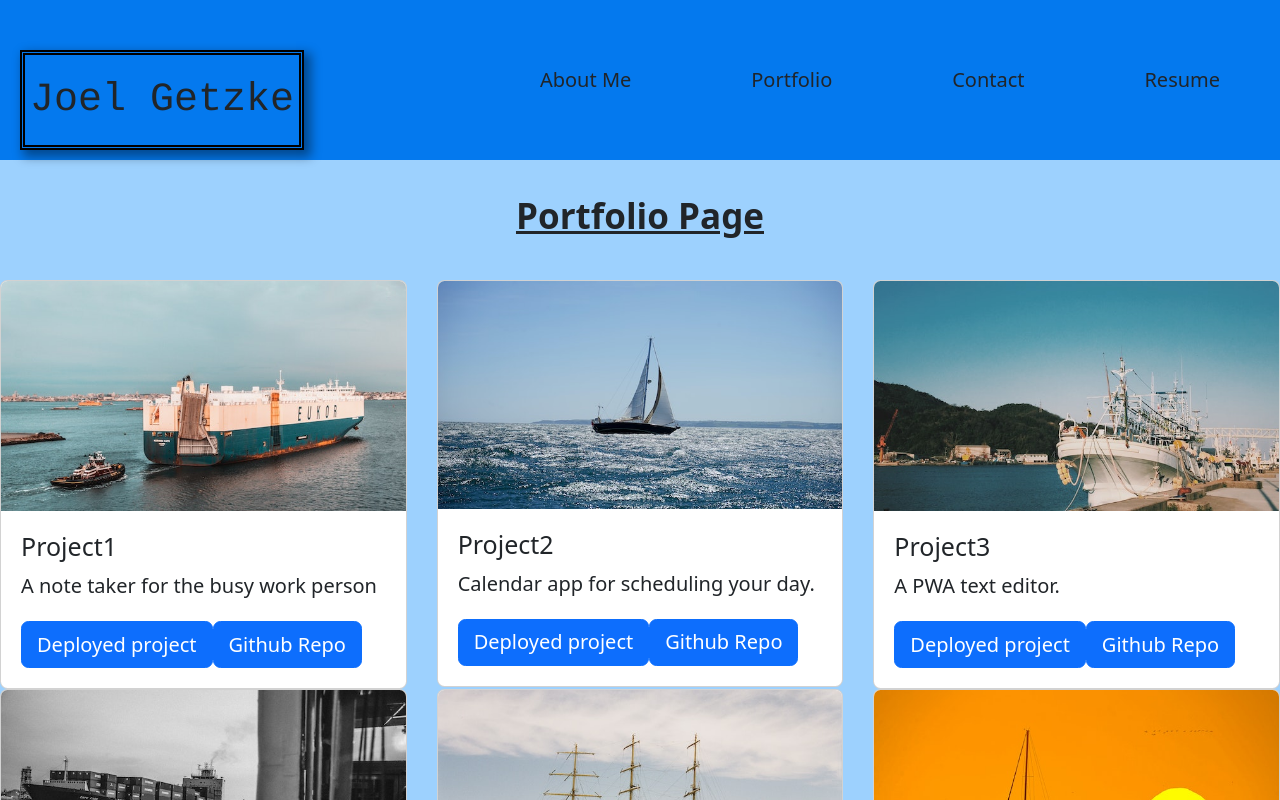
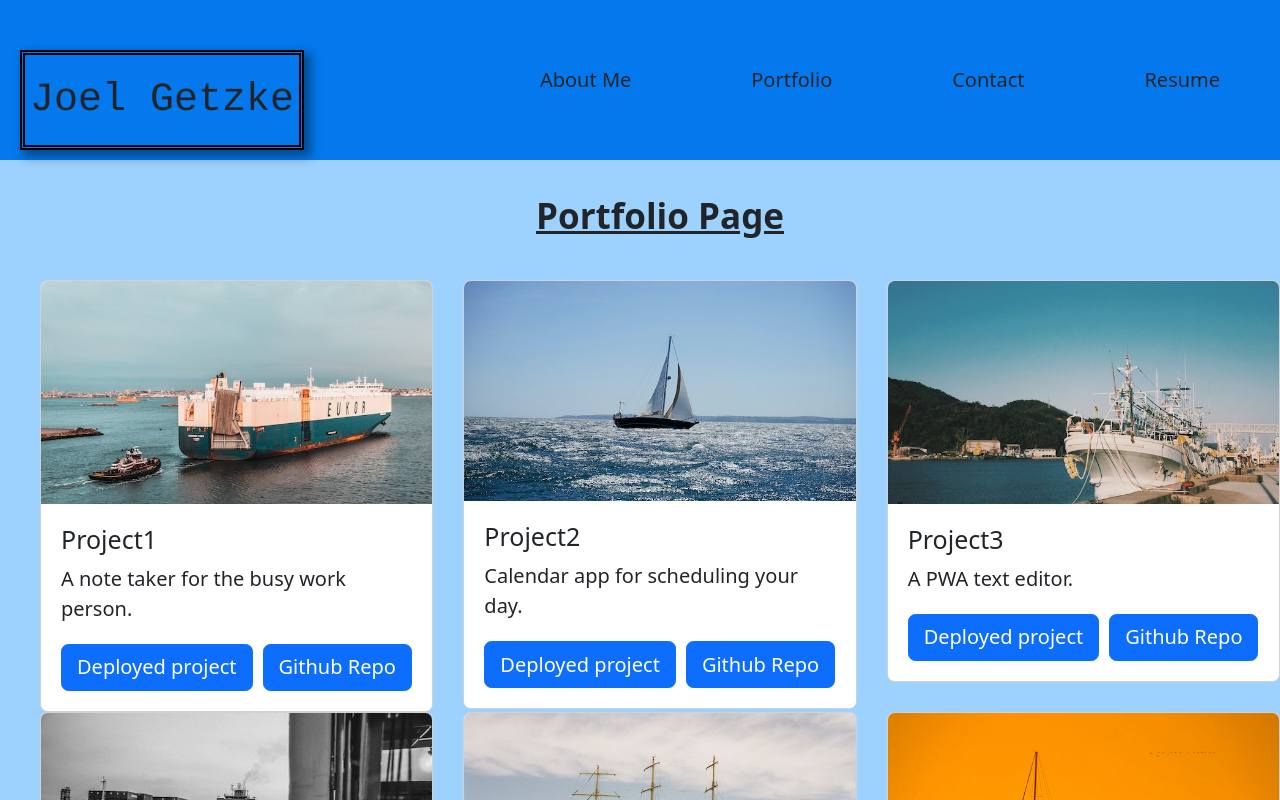
Before and after one commit to Glansburg/ReactPortfolio, a React (Vite) app: page / in a window 1280 px wide. Both pictures are taken after a click on the link "Portfolio". Shown: the top 800 px of the page. Built offline with nearby package versions, Linux system fonts and the light colour scheme.

Commit message:
styling on portfolio

```diff
--- a/src/App.css
+++ b/src/App.css
@@ -100,3 +100,21 @@ height: 80vh;
 .custom-border {
   box-shadow: 0 0 0 5px black, 0 0 0 10px rgb(4, 121, 238);
 }
+
+.custom-margin {
+  margin-right: 10px;;
+}
+
+.prevent-default {
+  list-style: none;
+
+}
+
+.hover-underline:hover {
+  text-decoration: underline !important;
+
+}
+
+ul a:hover {
+  text-decoration: underline;
+}
--- a/src/App.jsx
+++ b/src/App.jsx
@@ -20,17 +20,19 @@ const [page, setPage] = useState("About")
     <Nav setPage={setPage}>
     </Nav>
    </header>
-     <main>
-      {
-        page==="About"?<About></About>:""+
-        page==="Portfolio"?<Portfolio></Portfolio>:""+
-        page==="Contact"?<Contact></Contact>:""+
-        page==="Resume"?<Resume></Resume>:""
-      }
-     </main>
+   <main className="header-border">
+    <ul>
+        <li className="prevent-default hover-underline">{page === "About" ? <About></About> : null}</li>
+        <li className="prevent-default hover-underline">{page === "Portfolio" ? <Portfolio></Portfolio> : null}</li>
+        <li className="prevent-default hover-underline">{page === "Contact" ? <Contact></Contact> : null}</li>
+        <li className="prevent-default hover-underline">{page === "Resume" ? <Resume></Resume> : null}</li>
+    </ul>
+</main>
+
      <footer>{Footer}</footer>
 
     </>
+
   )
 }
 
--- a/src/components/Header.jsx
+++ b/src/components/Header.jsx
@@ -1 +1,2 @@
 import { useState } from 'react';
+import React from 'react';
--- a/src/components/Portfolio.jsx
+++ b/src/components/Portfolio.jsx
@@ -9,7 +9,7 @@ function Portfolio() {
     const projects = [
         {
             title:"Project1",
-            description:"A note taker for the busy work person",
+            description:"A note taker for the busy work person.",
             img: Ship1,
             deployedLink: "https://herokunotetaker2023-5b0d4d397a0a.herokuapp.com/notes",
             repoLink: "https://github.com/JoelGetzke/NoteTaker"
@@ -33,7 +33,7 @@ function Portfolio() {
         },
         {
             title:"Project4",
-            description:"Back-end development, business organizer",
+            description:"Back-end development, business organizer.",
             img: Ship4,
             deployedLink: "https://www.youtube.com/watch?v=9MCIQTeVRaE",
             repoLink: "https://github.com/JoelGetzke/BussinessOrganize"
@@ -41,7 +41,7 @@ function Portfolio() {
         },
         {
             title:"Project5",
-            description:"Routing, back-end development",
+            description:"Routing, back-end development.",
             img: Ship5,
             deployedLink: "https://github-production-user-asset-6210df.s3.amazonaws.com/117139285/267488956-dff6d288-651f-49be-8771-615d1138fee4.webm",
             repoLink: "https://github.com/JoelGetzke/socialMedia"
@@ -49,7 +49,7 @@ function Portfolio() {
         },
         {
             title:"Project6",
-            description:"ORM e-commerce back-end",
+            description:"ORM e-commerce back-end.",
             img: Ship6,
             deployedLink: "https://www.youtube.com/watch?v=w_HECJINbyw",
             repoLink: "https://github.com/JoelGetzke/e-Commerce-Database"
@@ -69,7 +69,7 @@ function Portfolio() {
                <div className="card-body">
                  <h5 className="card-title">{project.title}</h5>
                  <p className="card-text">{project.description}</p>
-                 <a href={project.deployedLink} className="btn btn-primary">Deployed project</a>
+                 <a href={project.deployedLink} className="btn btn-primary custom-margin">Deployed project</a>
                  <a href={project.repoLink} className="btn btn-primary">Github Repo</a>
                </div>
              </div>
```
